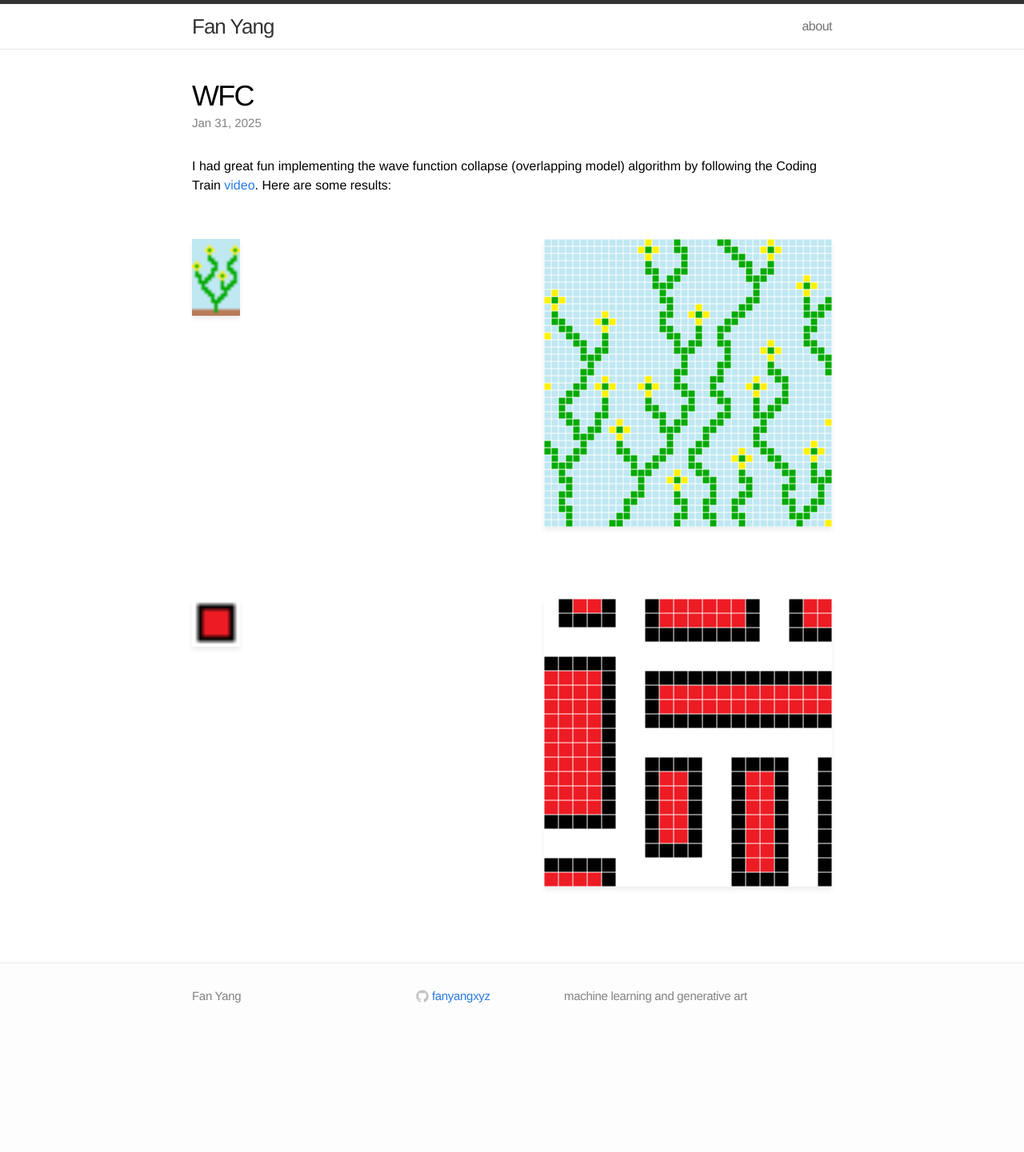
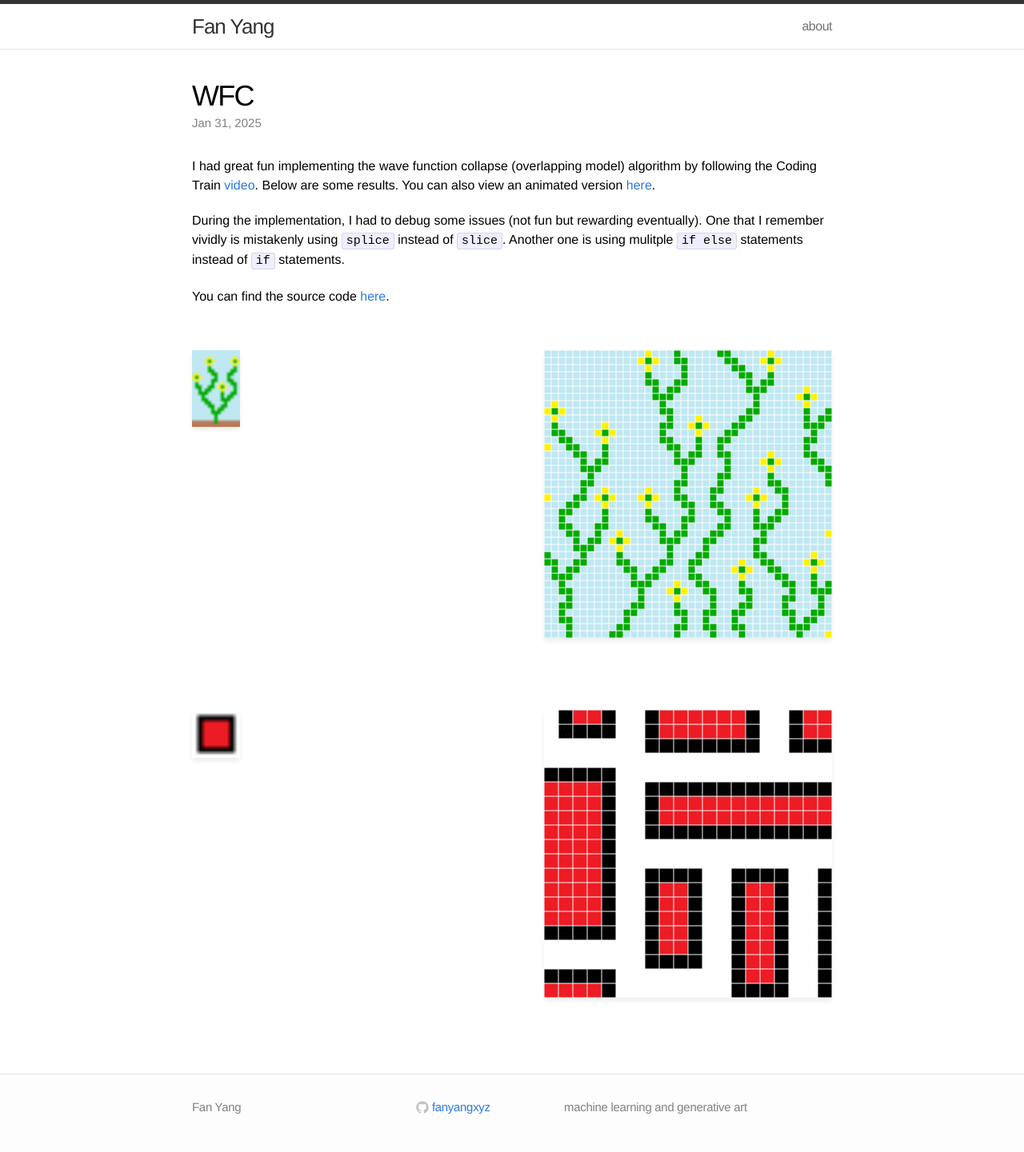
Before and after one commit to fanyangxyz/fanyangxyz.github.io, a Jekyll site: the page built from _posts/2025-01-31-wfc.md, in a window 1280 px wide. Shown: the whole page at 80% size. Built offline with Jekyll 4.4.1, drawn with Linux system fonts in a browser that asks for light colours; before the commit the page ends 1302 px from its top, so only the background shows below that.

Commit message:
add more information

```diff
--- a/_posts/2025-01-31-wfc.md
+++ b/_posts/2025-01-31-wfc.md
@@ -7,7 +7,13 @@ date:   2025-01-31 16:00:00
 ---
 
 I had great fun implementing the wave function collapse (overlapping model) algorithm by following the Coding Train [video](https://youtu.be/5iSAvzU2WYY?si=-acuG3Lx9j5IAO-O).
-Here are some results:
+Below are some results. You can also view an animated version [here](https://fanyangxyz.github.io/wave-function-collapse/).
+
+During the implementation, I had to debug some issues (not fun but rewarding eventually).
+One that I remember vividly is mistakenly using `splice` instead of `slice`.
+Another one is using mulitple `if else` statements instead of `if` statements.
+
+You can find the source code [here](https://github.com/fanyangxyz/wave-function-collapse).
 
 <div class="art">
 
```
